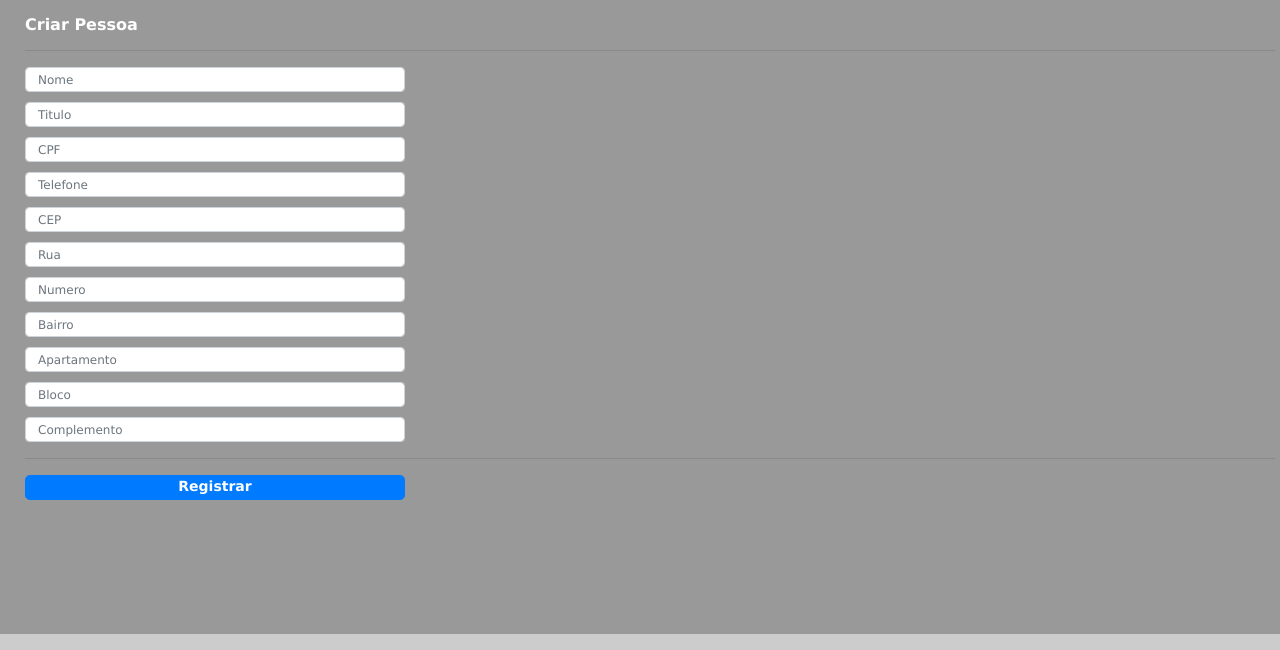
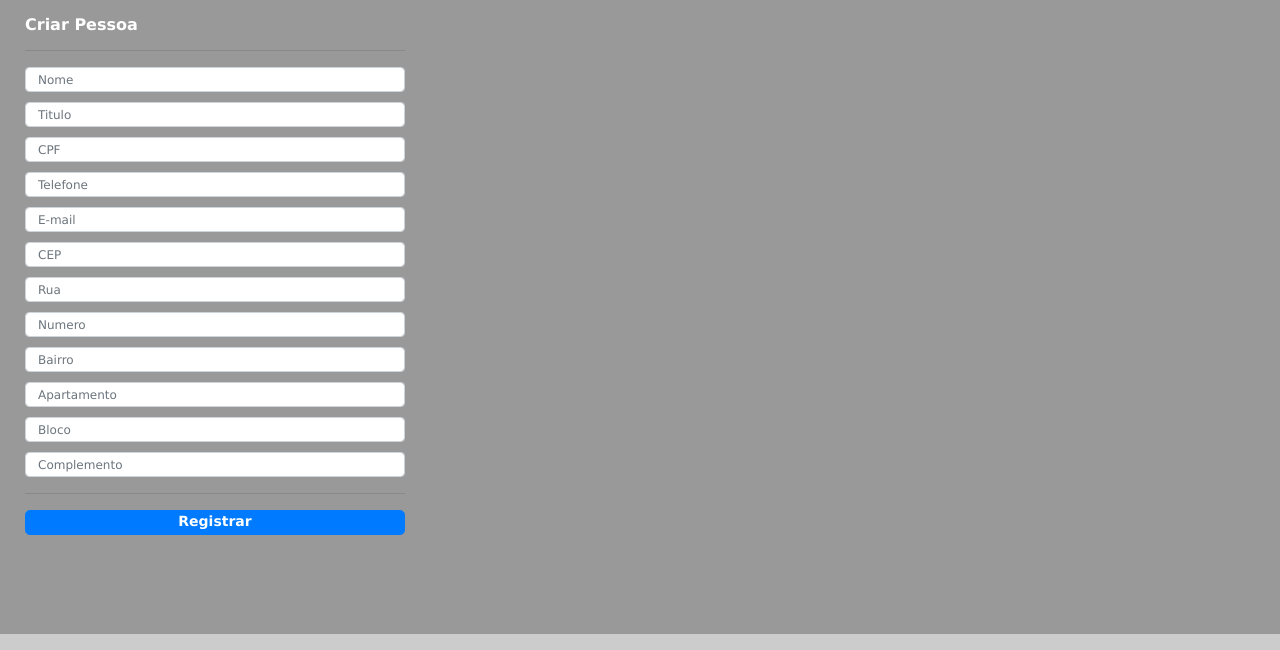
Before and after one commit to GilmarDeJesusSantana/Pessoa, a Django app: page /cadastro_pessoa/ in a window 1280 px wide. Shown: the part 150-800 px from the top of the page. Run offline with Django 3.2, Linux system fonts and the light colour scheme; some libraries are stand-ins or nearby versions.

Commit message:
Ajustedo o filtro de pesquisa. Inserido o campo e-mail.

```diff
--- a/people/settings.py
+++ b/people/settings.py
@@ -25,7 +25,7 @@ SECRET_KEY = 'ywal9n-9ue@*h2%-upt376vdoo5p56wl59qohn4p$bl6elg&oo'
 # SECURITY WARNING: don't run with debug turned on in production!
 DEBUG = True
 
-ALLOWED_HOSTS = ['172.16.56.159']
+ALLOWED_HOSTS = ['172.16.56.159','localhost']
 
 
 # Application definition
@@ -37,7 +37,7 @@ INSTALLED_APPS = [
     'django.contrib.sessions',
     'django.contrib.messages',
     'django.contrib.staticfiles',
-    'localflavor',
+#    'localflavor',
     'pessoa',
 ]
 
--- a/pessoa/forms.py
+++ b/pessoa/forms.py
@@ -7,6 +7,7 @@ class RegistraPessoaForm(forms.Form):
     titulo      = forms.CharField(required=True)
     cpf         = forms.CharField(required=False)
     telefone    = forms.CharField(required=False)
+    email       = forms.CharField(required=False)
     cep         = forms.CharField(required=False)
     rua         = forms.CharField(required=False)
     numero      = forms.CharField(required=False)
--- a/pessoa/models.py
+++ b/pessoa/models.py
@@ -7,6 +7,7 @@ class  Pessoa(models.Model):
     titulo= models.CharField(max_length=12)
     cpf = models.CharField(max_length=11)
     telefone = models.CharField(max_length=15)
+    email = models.CharField(max_length=50)
     flag_delete = models.CharField(max_length=1)
     #Endereco
     rua = models.CharField(max_length=100)
--- a/pessoa/people.py
+++ b/pessoa/people.py
@@ -16,22 +16,25 @@ class PeopleDetails(TemplateView):
 class PeopleSearch(TemplateView):
     template_search = 'pessoa_search.html'
     def get(self,request):
-        pessoas = Pessoa.objects.all()
-        return render(request,self.template_search,{'pessoas':pessoas})
+        return render(request,self.template_search)
+
     def post(self,request):
-        print('Classe pessoaSearch --  metodo POST')
         form_search = SearchPeople(request.POST)
         dados_search = form_search.data
-        people_search = Pessoa.objects.filter(Q(nome__startswith=dados_search['nome']))
+
+        #Usei o metodo isdigit() da classe string para verificar se é um numero.
+        if dados_search['nome'].isdigit():
+            people_search = Pessoa.objects.filter(Q(titulo__startswith=dados_search['nome']))
+        else:
+            people_search = Pessoa.objects.filter(Q(nome__startswith=dados_search['nome']))
+
         return render(request, self.template_search, {'pessoas': people_search})
 
 class CadastroPessoaView(TemplateView):
     template_name = 'pessoaForm.html'
     # este metodo envia o html para o browser
     def get(self, request):
-        print('Metodo chamado----> GET.')
         return render(request, self.template_name)
-        print('Render processado-->')
 
     def post(self, request):
         """A Classe chamada abaixo Valida o formulario"""
@@ -43,6 +46,7 @@ class CadastroPessoaView(TemplateView):
                         cpf=dados_form['cpf'],
                         telefone= dados_form['telefone'],
                         flag_delete='A',
+                        email= dados_form['email'],
                         rua=dados_form['rua'],
                         numero=dados_form['numero'],
                         bairro=dados_form['bairro'],
--- a/pessoa/static/styles/people.css
+++ b/pessoa/static/styles/people.css
@@ -148,8 +148,15 @@ body{
 }
 #form{
     padding-left: 20px;
-    padding-bottom: 20px;
+    paddi<div>Telefone:</div>
+            <div>{{pessoa.telefone}}</div>ng-bottom: 20px;
 }
+
+/*Linha decorativa no Formulario de cadastro*/
+hr{
+    width:380px;
+}
+
 .default-size{
     width:380px;
     height:25px;
--- a/pessoa/templates/details.html
+++ b/pessoa/templates/details.html
@@ -11,6 +11,8 @@
             <div>{{pessoa.cpf}}</div>
             <div>Telefone:</div>
             <div>{{pessoa.telefone}}</div>
+            <div>E-mail:</div>
+            <div>{{pessoa.email}}</div>
             <div>CEP:</div>
             <div>{{pessoa.cep}}</div>
             <div>Rua: </div>
--- a/pessoa/templates/pessoaForm.html
+++ b/pessoa/templates/pessoaForm.html
@@ -8,6 +8,7 @@
         <input style="margin-bottom:10px" id="id_titulo" name="titulo" type="text" class="form-control default-size" placeholder="Titulo " required>
         <input style="margin-bottom:10px"id="id_cpf" name="cpf" type="text" class="form-control default-size" placeholder="CPF">
         <input style="margin-bottom:10px" id="id_telefone" name="telefone" type="text" class=" form-control default-size" placeholder="Telefone">
+        <input style="margin-bottom:10px" id="id_email" name="email" type="text" class=" form-control default-size" placeholder="E-mail">
         <input style="margin-bottom:10px" id="id_cep" name="cep" type="text" class="form-control default-size" placeholder="CEP">
         <input style="margin-bottom:10px" id="id_rua" name="rua" type="text" class="form-control default-size" placeholder="Rua" >
         <input style="margin-bottom:10px" id="id_numero" name="numero" type="text" class="form-control default-size" placeholder="Numero">
@@ -15,7 +16,6 @@
         <input style="margin-bottom:10px" id="id_apartamento" name="apartamento" type="text" class="form-control default-size" placeholder="Apartamento">
         <input style="margin-bottom:10px" id="id_bloco" name="bloco" type="text" class="form-control default-size" placeholder="Bloco">
         <input style="margin-bottom:10px" id="id_complemento" name="complemento" type="text" class="form-control default-size" placeholder="Complemento">
-</hr>
 <hr/>
     <button id="registrar" style="margin-bottom:14px " class="btn btn-lg btn-primary btn-block default-size" type="submit">Registrar</button>
 </form>
--- a/pessoa/templates/pessoa_search.html
+++ b/pessoa/templates/pessoa_search.html
@@ -3,7 +3,7 @@
  <form class="form-signin-heading"  action="{%url 'pessoa_search'%}" method="post">
     {%csrf_token%}
      <div id="search">
-        <input id="search-input" type="text" class="form-control default-size" placeholder="Nome ou Titulo" name="nome">
+        <input id="search-input" type="text" class="form-control default-size" placeholder="Informe um Nome ou Titulo" name="nome">
         <button id="search-button" class="btn btn-lg btn-primary btn-block default-size" type="submit" >BUSCAR</button>
     </div>
     <div class="wrapper grid-dados">
```
Also changed, not shown: db.sqlite3, pessoa/migrations/0004_pessoa_email.py (added).
